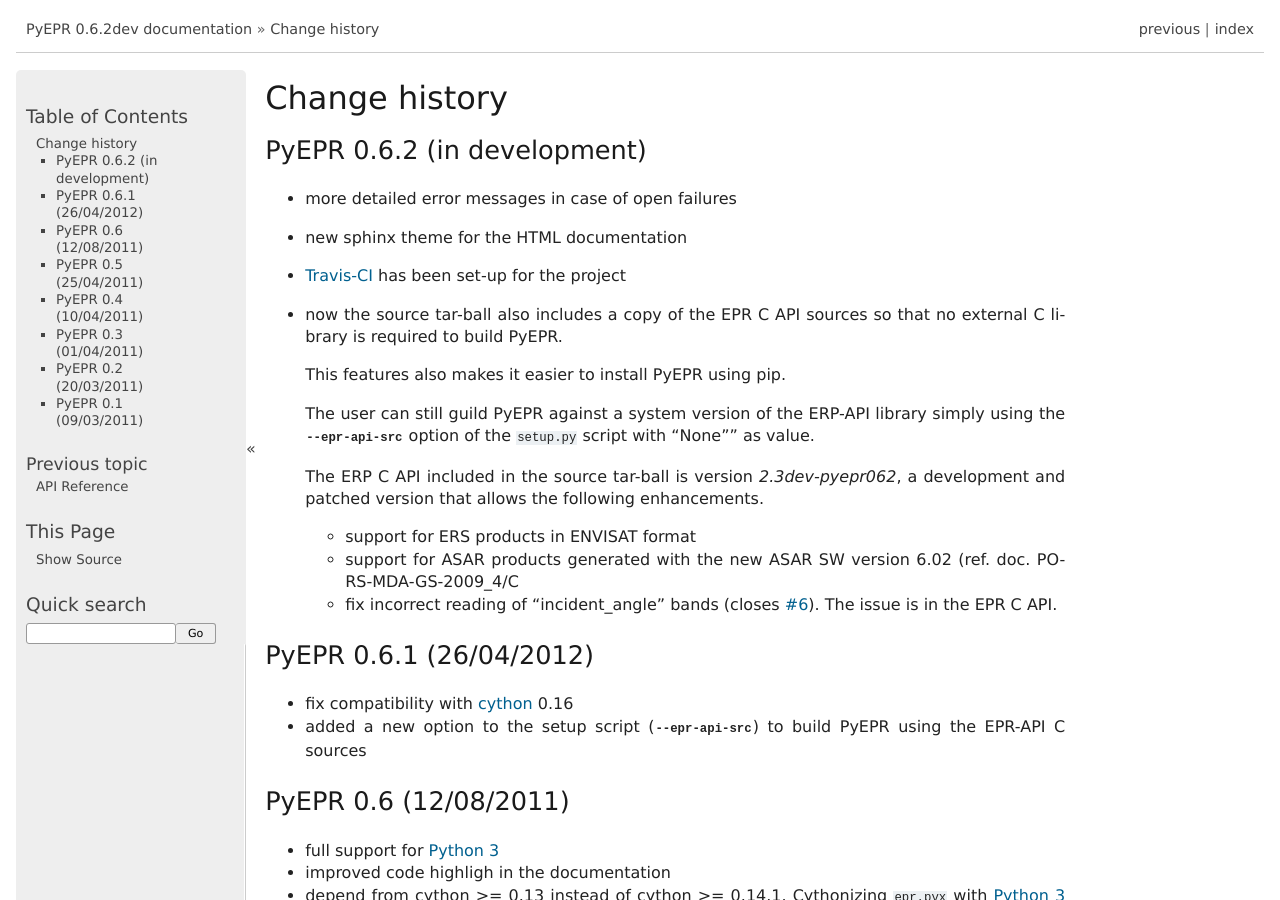
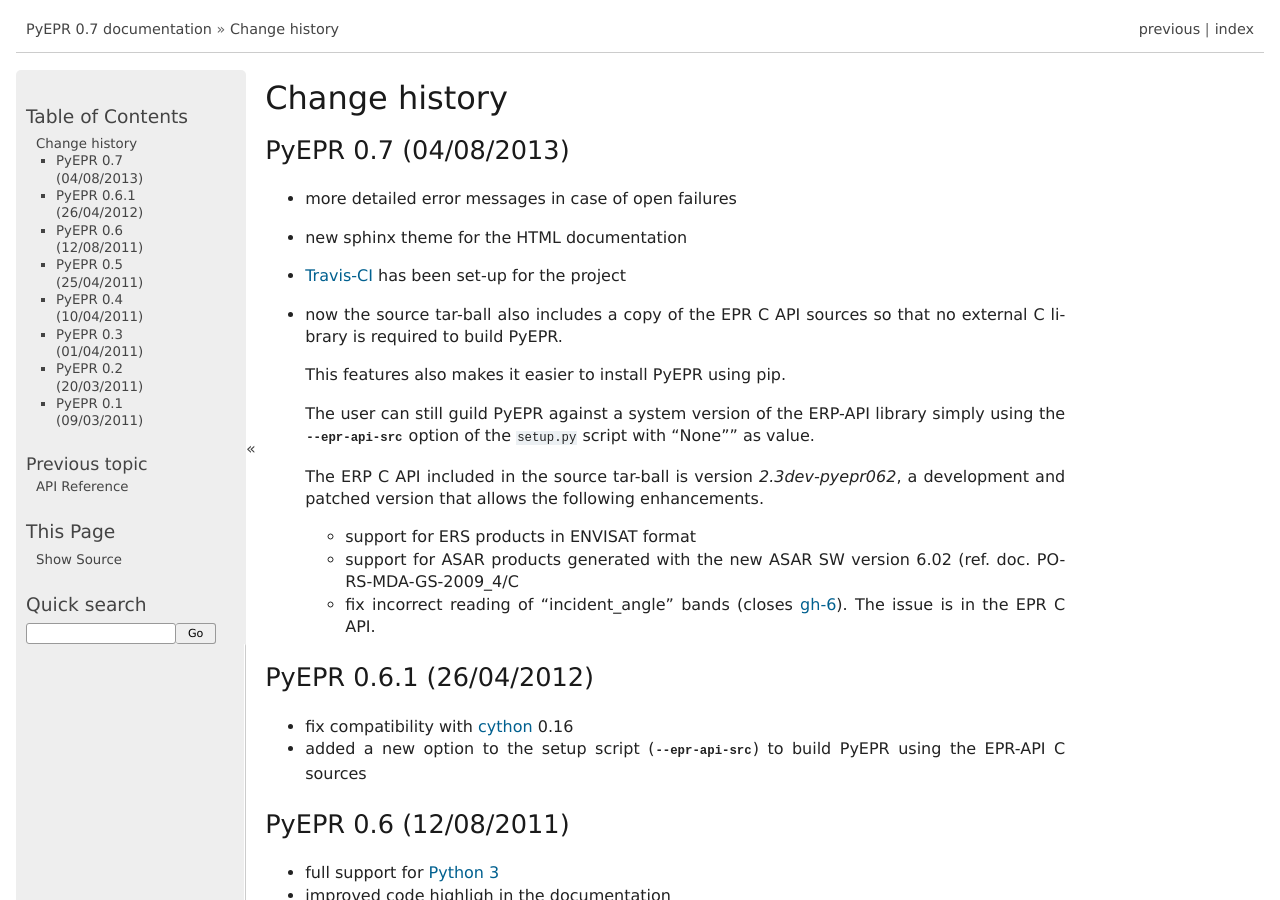
Before and after one commit to avalentino/pyepr, a Sphinx documentation site: the page built from doc/NEWS.txt, in a window 1280 px wide and 900 px high. Built offline with Sphinx 7.4.7, drawn with Linux system fonts in a browser that asks for light colours; formulas are drawn with MathJax 3; some of the changed text lies outside the part shown.

Commit message:
Version number updated to 0.7

```diff
--- a/README.txt
+++ b/README.txt
@@ -7,7 +7,7 @@
 :Contact:   antonio.valentino@tiscali.it
 :Date:      26/04/2012
 :Copyright: 2011-2013, Antonio Valentino <antonio.valentino@tiscali.it>
-:Version:   0.6.2
+:Version:   0.7
 
 
 Introduction
--- a/doc/NEWS.txt
+++ b/doc/NEWS.txt
@@ -2,8 +2,8 @@
 ==============
 
 
-PyEPR 0.6.2 (in development)
-----------------------------
+PyEPR 0.7 (04/08/2013)
+----------------------
 
 * more detailed error messages in case of open failures
 * new sphinx theme for the HTML documentation
--- a/doc/conf.py
+++ b/doc/conf.py
@@ -64,9 +64,9 @@
 # built documents.
 #
 # The short X.Y version.
-version = '0.6.2'
+version = '0.7'
 # The full version, including alpha/beta/rc tags.
-release = version + 'dev'
+release = version  # + 'dev'
 
 # The language for content autogenerated by Sphinx. Refer to documentation
 # for a list of supported languages.
@@ -118,7 +118,7 @@
 
 # External links configuration
 extlinks = {
-    'issue': ('https://github.com/avalentino/pyepr/issues/%s', '#'),
+    'issue': ('https://github.com/avalentino/pyepr/issues/%s', 'gh-'),
 }
 
 # Intersphinx
--- a/doc/usermanual.txt
+++ b/doc/usermanual.txt
@@ -46,8 +46,8 @@
 
 * Python2_ >= 2.6 or Python3_ >= 3.1
 * numpy_ >= 1.3.0
-* `EPR API`_ >= 2.2 (optional, since PyEPR 0.6.2 the source tar-ball comes
-   with a copy of the PER C API sources)
+* `EPR API`_ >= 2.2 (optional, since PyEPR 0.7 the source tar-ball comes
+  with a copy of the PER C API sources)
 * a reasonably updated C compiler [#]_ (build only)
 * Cython_ >= 0.13 [#]_ (build only)
 
```
Also changed, not shown: 1 other file.
